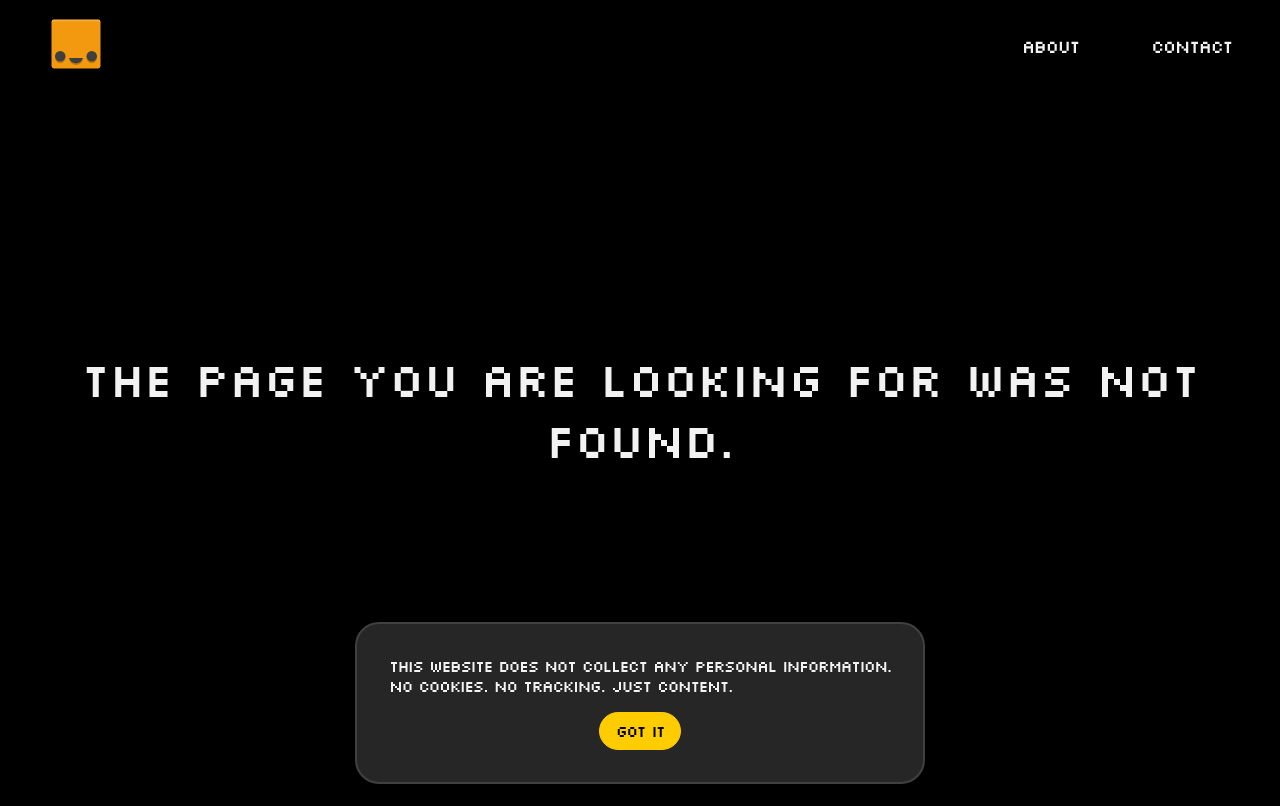
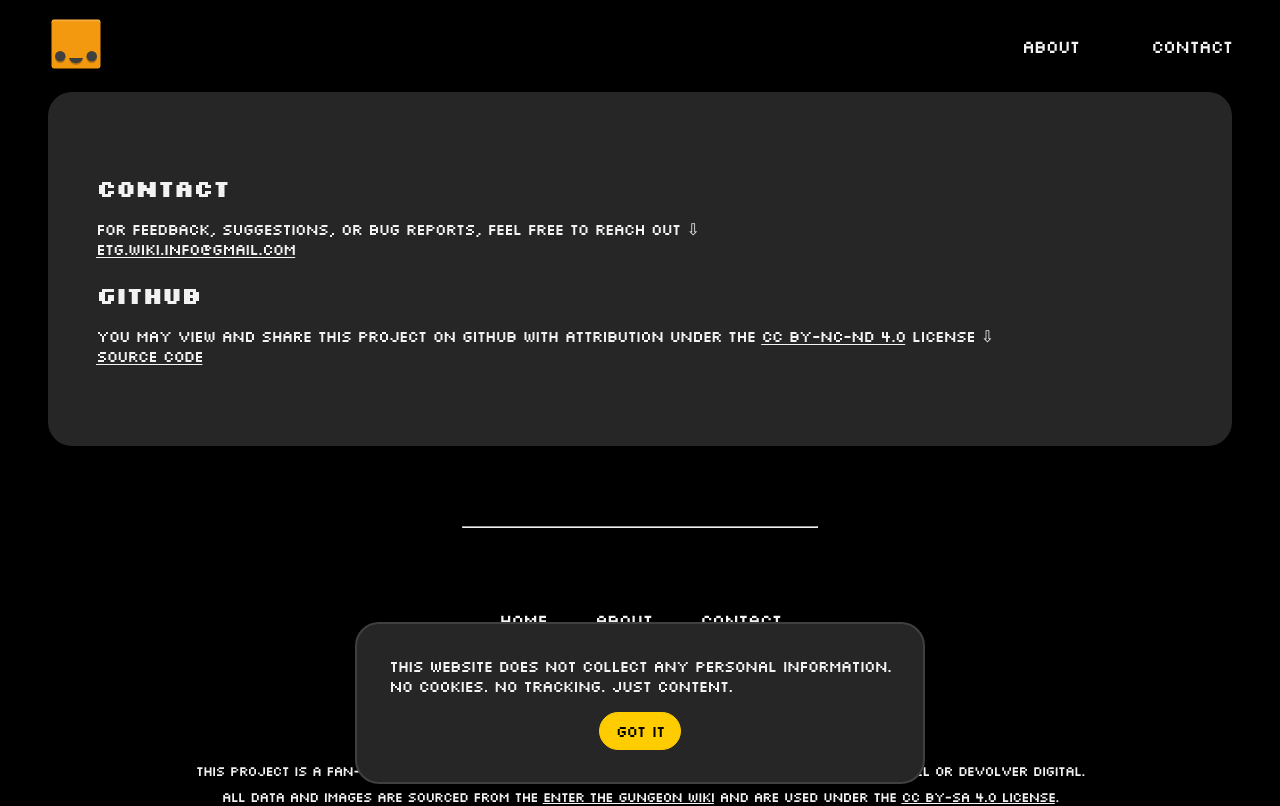
Before and after one commit to anewww/etg-wiki, a Next.js app: page /contact in a window 1280 px wide. Before the commit this address had no page. Shown: the top 806 px of the page. Built offline with nearby package versions, Linux system fonts and the light colour scheme.

Commit message:
add contact and about pages

```diff
--- /dev/null
+++ b/src/app/contact/page.jsx
@@ -0,0 +1,21 @@
+import container from "@/src/app/baseContainer.module.css";
+import styles from "@/src/app/contact/page.module.css"
+
+export default function ContactPage() {
+  return (
+    <div className={`${container.baseContainer}`}>
+      <div className={`${styles.contacts}`}>
+        <h2>Contact</h2>
+        For feedback, suggestions, or bug reports, feel free to reach out ⇩
+        <br />
+        <a href="mailto:etg.wiki.info@gmail.com">etg.wiki.info@gmail.com</a>
+        <br />
+        <br />
+        <h2>GitHub</h2>
+        You may view and share this project on GitHub with attribution under the <a href="https://creativecommons.org/licenses/by-nc-nd/4.0/">CC BY-NC-ND 4.0</a> license ⇩
+        <br />
+        <a href="#">Source code</a>
+      </div>
+    </div>
+  );
+}
--- /dev/null
+++ b/src/app/contact/page.module.css
@@ -0,0 +1,23 @@
+.contacts {
+  text-align: left;
+  margin: 0 auto;
+  margin-bottom: 5rem;
+  padding: 5rem 3rem;
+  background-color: var(--color-bg-neutral);
+  border-radius: var(--borderRadius);
+
+  & h2 {
+    margin-bottom: 1rem;
+  }
+
+  & a {
+    text-decoration: underline;
+    text-underline-offset: 0.125rem;
+  }
+}
+
+@media (max-width: 640px) {
+  .contacts {
+    padding: 5rem 1.5rem;
+  }
+}
```
Also changed, not shown: src/app/about/page.jsx (added, +29 -0 lines), src/app/about/page.module.css (renamed from src/app/faq/page.module.css, +11 -0 lines), src/app/faq/page.jsx (deleted, +0 -18 lines).
